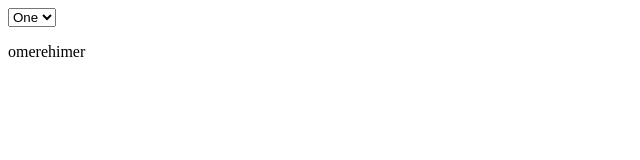
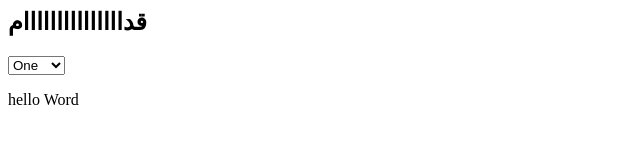
Before and after one commit to OmerEhimer/Our-Project, a plain HTML site: page index.html in a window 1280 px wide. Shown: the whole page, without its empty margins (0-640 px from the left). Drawn offline with Linux system fonts and the light colour scheme.

Commit message:
i change mi index file Becous i  want sea  >>>

```diff
--- a/index.html
+++ b/index.html
@@ -4,10 +4,12 @@
         </titel>
     </head>
     <body>
+        <h2>قدااااااااااااااام</h2>
         <select>
             <option>One</option>
             <option>Two</option>
+            <option>Three</option>
         <select>
-        <p >omerehimer</p>
+        <p >hello Word</p>
     </body>
 </html>
```
